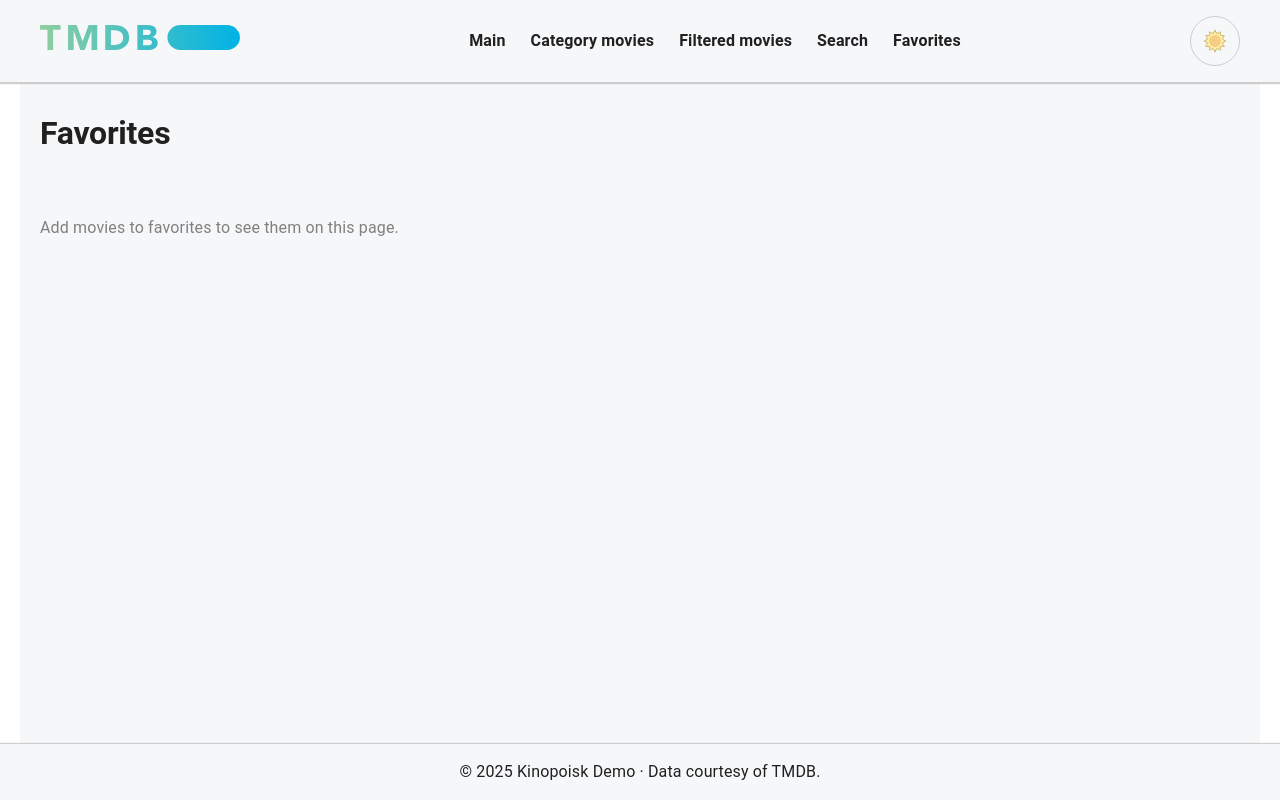
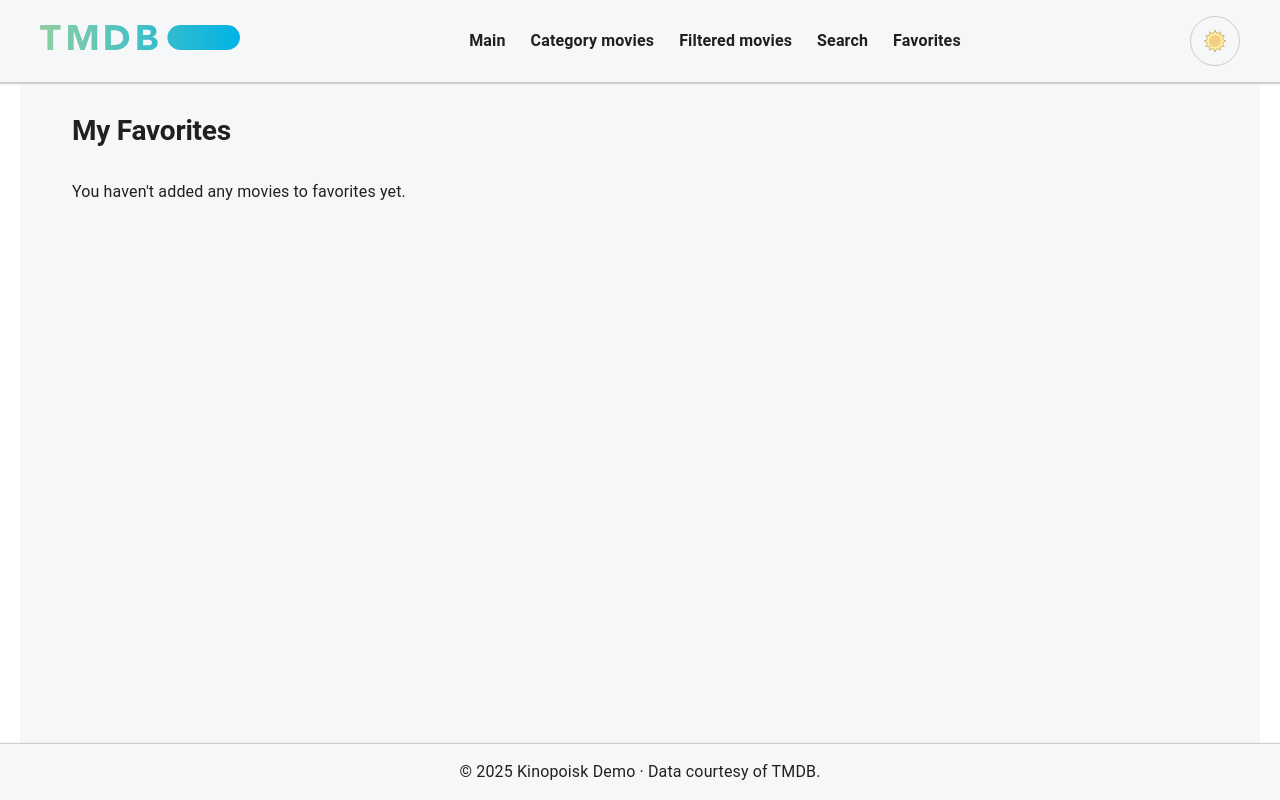
Before and after one commit to barzaevhalid/tmdb-kinopoisk, a React (Vite) app: page /favorites in a window 1280 px wide. Built offline with nearby package versions, Linux system fonts and the light colour scheme.

Commit message:
finished favorites pages

```diff
--- a/src/components/Card/index.tsx
+++ b/src/components/Card/index.tsx
@@ -2,10 +2,23 @@ import { IconButton, CardMedia, Box, Card, Typography } from "@mui/material";
 import FavoriteIcon from "@mui/icons-material/Favorite";
 import type { MovieDto } from "../../redux/movies.dto";
 import { Link } from "react-router-dom";
+import { toggleFavorite } from "../../redux/favoriteMoviesSlice";
+import { useAppDispatch, useAppSelector } from "../../redux/store";
 interface Props {
   movie: MovieDto;
 }
 export default function CustomCard({ movie }: Props) {
+  const dispatch = useAppDispatch();
+
+  const isFavorite = useAppSelector((state) =>
+    state.favorites.items.some((m: any) => m.id === movie.id),
+  );
+
+  const handleLikeClick = (e: any) => {
+    e.stopPropagation();
+    e.preventDefault();
+    dispatch(toggleFavorite(movie)); // Всё! Redux сам обновит и стейт, и LS
+  };
   const movieImg = `https://image.tmdb.org/t/p/w185${movie.poster_path}`;
 
   return (
@@ -19,10 +32,16 @@ export default function CustomCard({ movie }: Props) {
             transform: "translateY(0) scale(1)",
             opacity: 1,
           },
+          ".icon": {
+            transform: isFavorite && "translateY(0) scale(1)",
+            opacity: isFavorite && 1,
+            color: "yellow",
+          },
           marginBottom: "10px",
         }}
       >
         <IconButton
+          onClick={handleLikeClick}
           className="icon"
           sx={{
             backgroundColor: "rgba(0,0,0,0.5)",
--- a/src/pages/Favorites.tsx
+++ b/src/pages/Favorites.tsx
@@ -1,34 +1,25 @@
 import { Box, Typography } from "@mui/material";
-import React from "react";
+import { useState, useEffect } from "react";
+import MoviesGrid from "../components/MoviesGrid";
+import { useAppSelector } from "../redux/store";
 
 export default function Favorites() {
+  const movies = useAppSelector((state) => state.favorites.items);
+
   return (
-    <Box
-      sx={{
-        paddingBlock: "32px",
-      }}
-    >
-      <Box sx={{ display: "flex", flexDirection: "column", gap: "32px" }}>
-        <Typography
-          variant="h2"
-          sx={{
-            fontSize: "32px",
-            fontWeight: "600",
-          }}
-        >
-          Favorites
-        </Typography>
-        <Box
-          sx={{
-            display: "grid",
-            gridTemplateColumns: "repeat(5, 1fr)",
-            gap: "24px",
-          }}
-        ></Box>
-        <Typography component="p" sx={{ color: "gray" }}>
-          Add movies to favorites to see them on this page.
-        </Typography>
-      </Box>
+    <Box sx={{ padding: "32px" }}>
+      <Typography
+        variant="h2"
+        sx={{ fontSize: "28px", fontWeight: 600, mb: 4 }}
+      >
+        My Favorites
+      </Typography>
+
+      {movies.length > 0 ? (
+        <MoviesGrid isLoading={false} movies={movies} />
+      ) : (
+        <Typography>You haven't added any movies to favorites yet.</Typography>
+      )}
     </Box>
   );
 }
--- /dev/null
+++ b/src/redux/favoriteMoviesSlice.ts
@@ -0,0 +1,27 @@
+import { createSlice } from "@reduxjs/toolkit";
+
+const initialState = {
+  items: JSON.parse(localStorage.getItem("favorites") || "[]"),
+};
+
+const favoriteSlice = createSlice({
+  name: "favorites",
+  initialState,
+  reducers: {
+    toggleFavorite: (state, action) => {
+      const movie = action.payload;
+      const index = state.items.findIndex((m: any) => m.id === movie.id);
+
+      if (index !== -1) {
+        state.items.splice(index, 1); // Удаляем
+      } else {
+        state.items.push(movie); // Добавляем
+      }
+      // Сохраняем "побочный эффект"
+      localStorage.setItem("favorites", JSON.stringify(state.items));
+    },
+  },
+});
+
+export const { toggleFavorite } = favoriteSlice.actions;
+export default favoriteSlice.reducer;
--- a/src/redux/store.ts
+++ b/src/redux/store.ts
@@ -2,6 +2,7 @@ import { configureStore } from "@reduxjs/toolkit";
 import { moviesApi } from "./moviesApi";
 import themeReducer from "./themeSlice";
 import searchReducer from "./searchSlice";
+import favoriteMovies from "./favoriteMoviesSlice";
 import {
   useDispatch,
   useSelector,
@@ -11,6 +12,7 @@ export const store = configureStore({
   reducer: {
     theme: themeReducer,
     search: searchReducer,
+    favorites: favoriteMovies,
     [moviesApi.reducerPath]: moviesApi.reducer,
   },
   middleware: (getDefault) => getDefault().concat(moviesApi.middleware),
```
